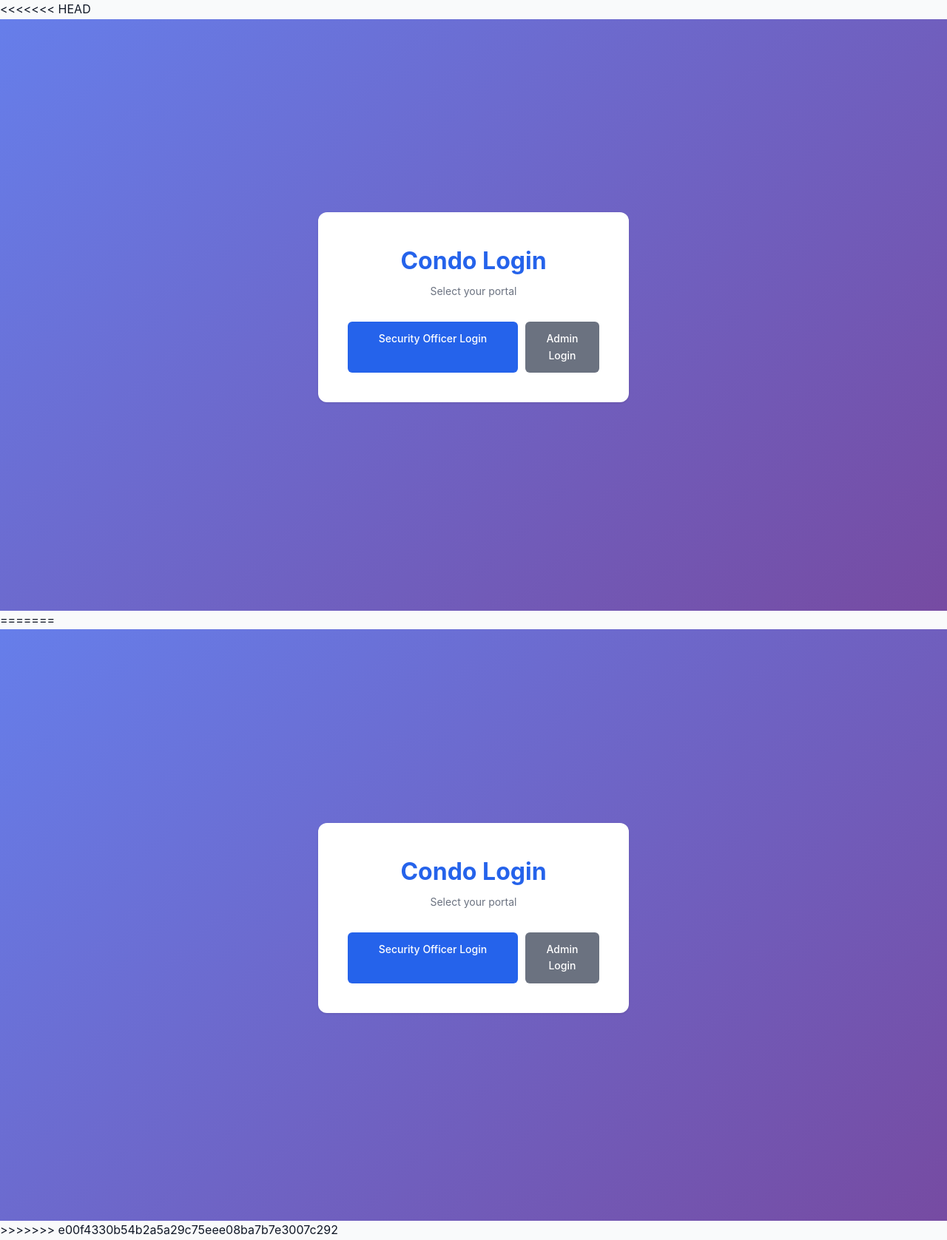
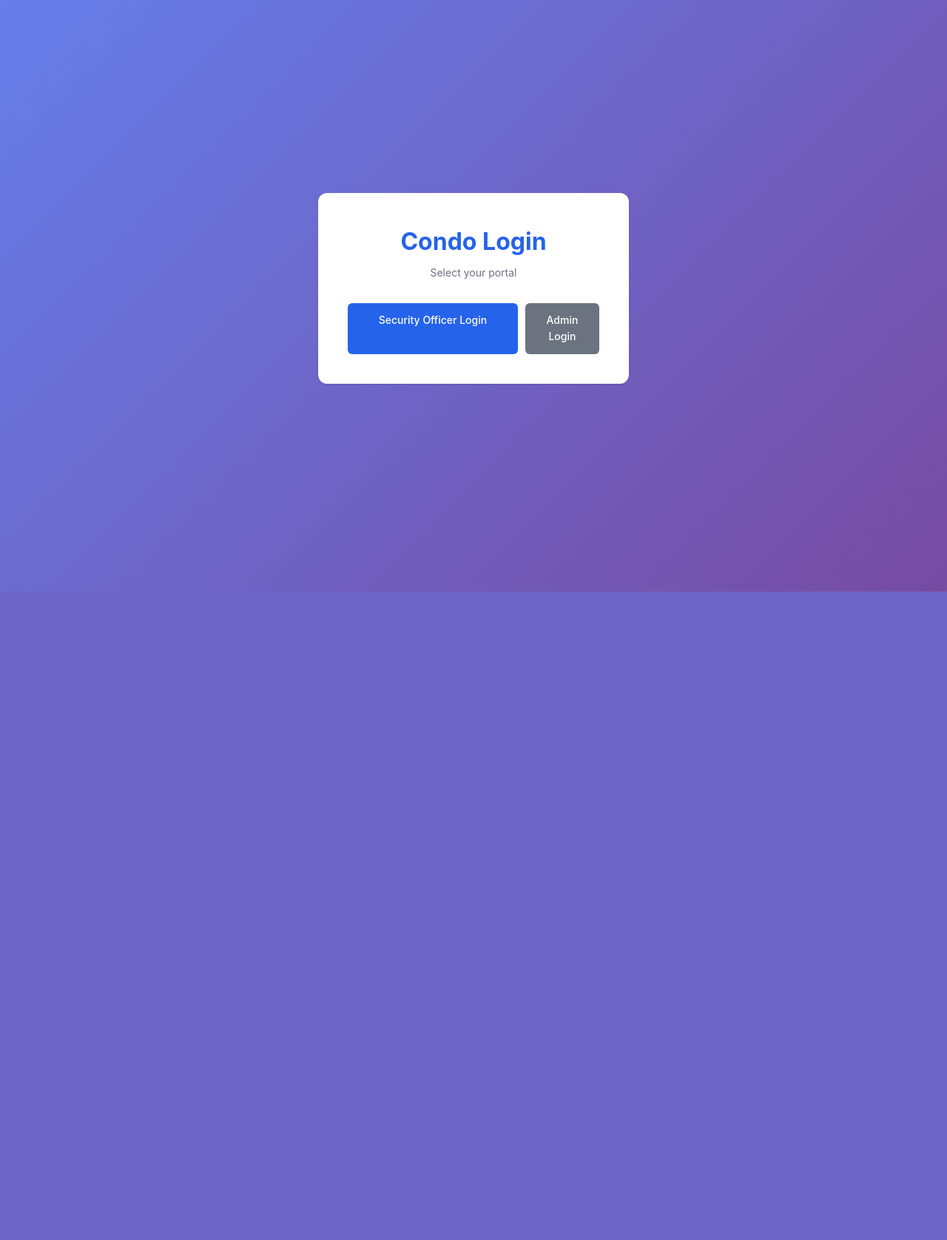
Before and after one commit to manfred1221/Csit321-FYP-25-S4-34, a Flask app: page / in a window 1280 px wide. Shown: the whole page at 74% size. After the commit the page ends 800 px from the top, so only its background shows below. Run offline with Flask 3, Linux system fonts and the light colour scheme; some libraries are stand-ins or nearby versions.

Commit message:
13/12 - Latest Push Joshua

```diff
--- a/templates/portal.html
+++ b/templates/portal.html
@@ -1,4 +1,3 @@
-<<<<<<< HEAD
 <!DOCTYPE html>
 <html lang="en">
 <head>
@@ -23,29 +22,3 @@
 </div>
 </body>
 </html>
-=======
-<!DOCTYPE html>
-<html lang="en">
-<head>
-    <meta charset="UTF-8">
-    <meta name="viewport" content="width=device-width, initial-scale=1.0">
-    <title>Choose Login Portal</title>
-    <link rel="stylesheet" href="/frontend/css/styles.css">
-</head>
-<body>
-<div class="login-container">
-    <div class="login-box card text-center">
-        <div class="logo">
-            <h1>Condo Login</h1>
-            <p>Select your portal</p>
-        </div>
-
-        <div class="actions flex flex-col gap-10 mt-20">
-            <a href="/security/login" class="btn btn-primary">Security Officer Login</a>
-            <a href="/admin/login" class="btn btn-secondary">Admin Login</a>
-        </div>
-    </div>
-</div>
-</body>
-</html>
->>>>>>> e00f4330b54b2a5a29c75eee08ba7b7e3007c292
```
